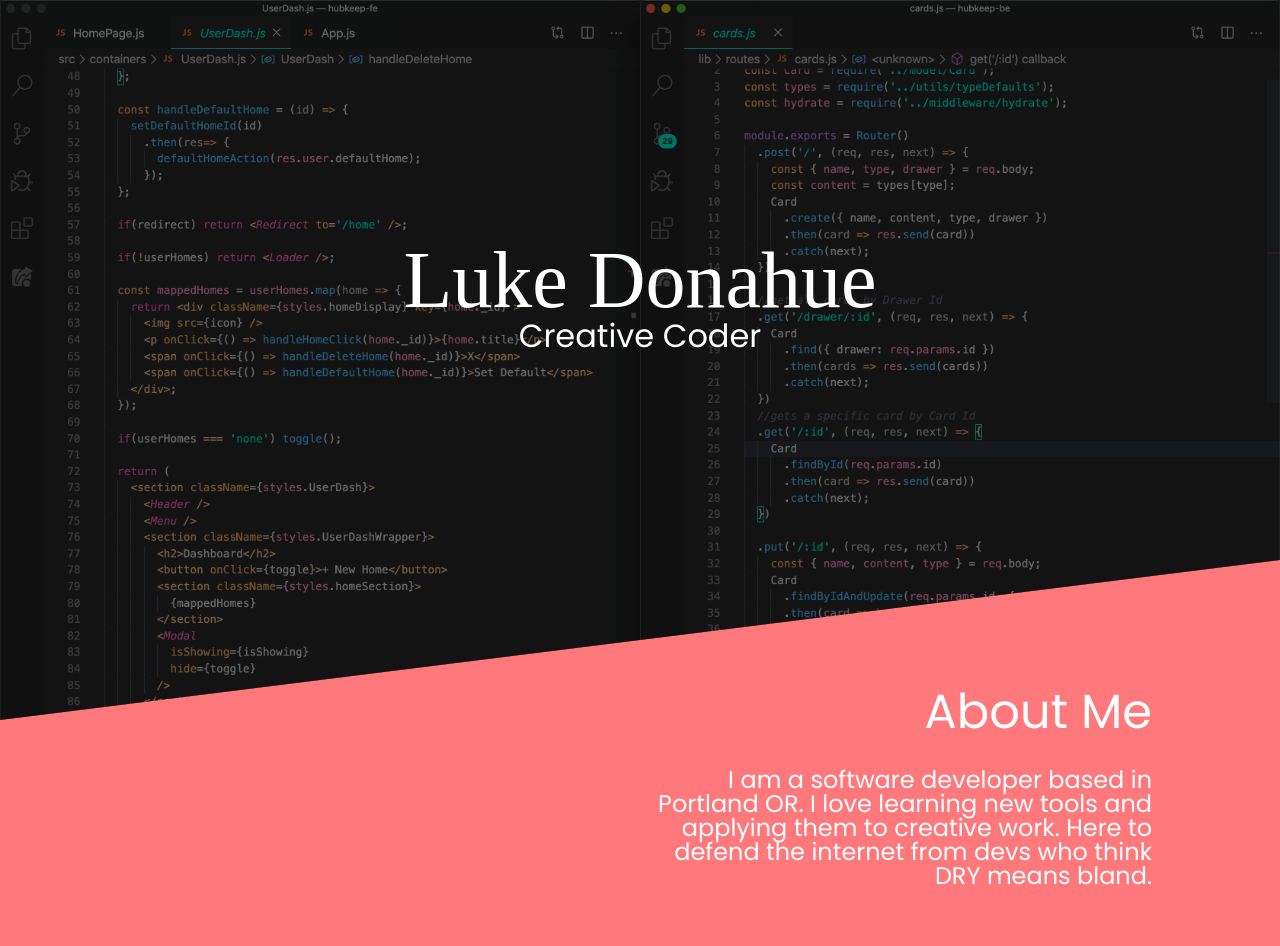
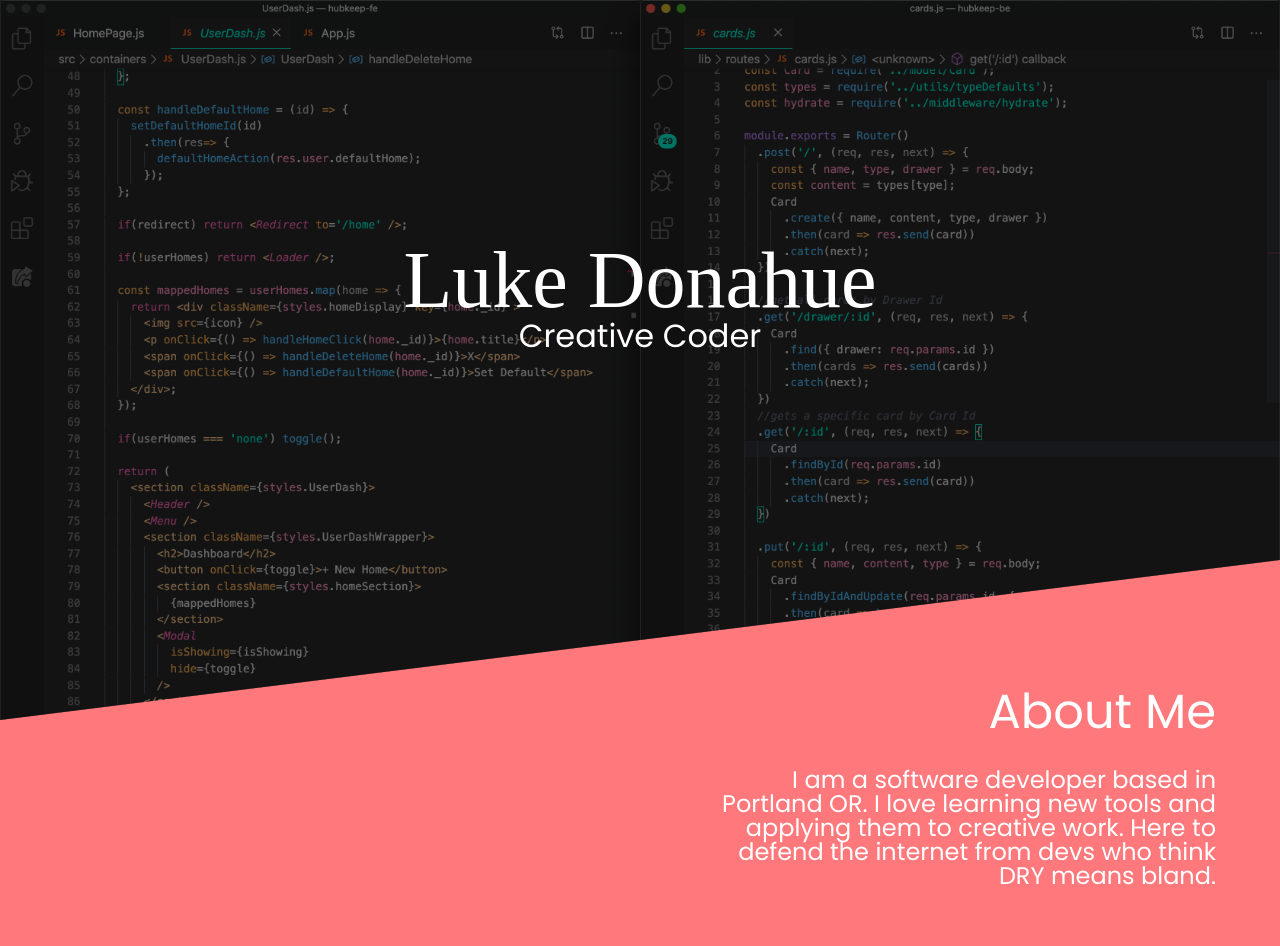
Before and after one commit to Luke9389/portfolio-site, a React app: page / in a window 1280 px wide. Shown: the top 946 px of the page. Built offline with nearby package versions, Linux system fonts and the light colour scheme; a web font is replaced by a local one.

Commit message:
about me right margin

```diff
--- a/src/components/About/About.css
+++ b/src/components/About/About.css
@@ -1,7 +1,8 @@
 .About {
   height: 25rem;
   margin-top: -40vh;
-  padding: 8rem;
+  padding-top: 8rem;
+  padding-bottom: 8rem;
 
   display: flex;
   flex-direction: column;
@@ -10,6 +11,7 @@
   .AboutMeWrapper{
       display: block;
       width: 40vw;
+      margin-right: 5vw;
       margin-left: auto;
 
     h1{
--- a/src/components/Hero/Hero.css
+++ b/src/components/Hero/Hero.css
@@ -3,7 +3,7 @@
   z-index: 1;
   height: 110vh;
   clip-path: polygon(0 0, 100vw 0, 100vw 70vh, 0 90vh );
-
+  width: 100vw;
   img {
     object-fit: cover;
     object-position: left;
--- a/src/index.html
+++ b/src/index.html
@@ -3,7 +3,7 @@
 
 <head>
   <meta charset="UTF-8">
-  <meta name="viewport" content="width=device-width, initial-scale=1.0">
+  <meta name="viewport" content="width=device-width, initial-scale=1, minimum-scale=1" />
   <meta http-equiv="X-UA-Compatible" content="ie=edge">
   <link href="https://fonts.googleapis.com/css?family=Sonsie+One&display=swap" rel="stylesheet">
   <link href="https://fonts.googleapis.com/css?family=Poppins&display=swap" rel="stylesheet">
```
